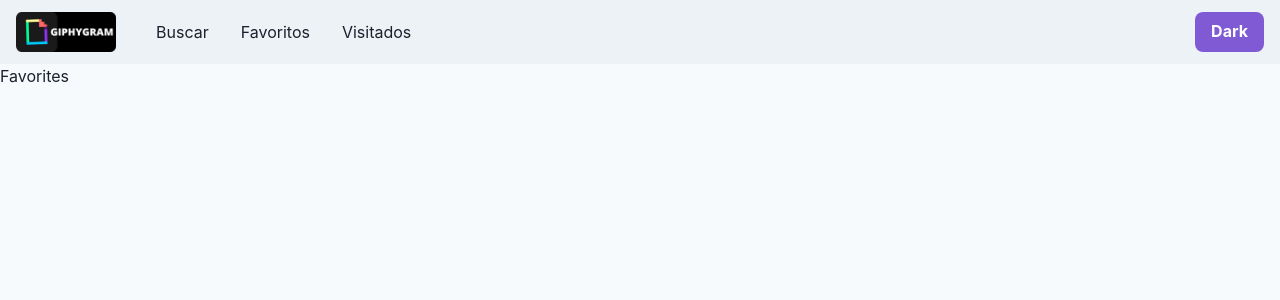
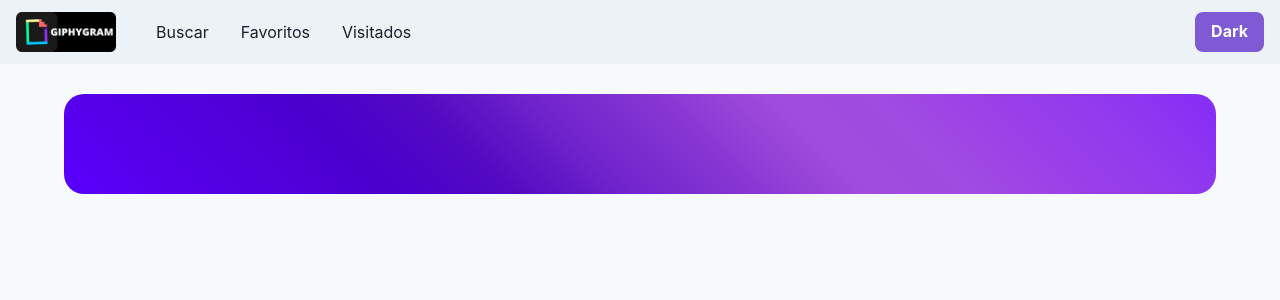
Before and after one commit to TiffMonique/Giphygram, a React (Create React App) app: page /favoritos in a window 1280 px wide. Shown: the top 300 px of the page. Built offline with nearby package versions, Linux system fonts and the light colour scheme; the HTML template or start-up script is replaced by a standard one.

Commit message:
feat: agrega favoritos a pagina de favoritos

```diff
--- a/src/components/Favorites/Favorites.tsx
+++ b/src/components/Favorites/Favorites.tsx
@@ -1,4 +1,114 @@
+import React from "react";
+import { useNavigate } from "react-router-dom";
+// Chakra imports
+import {
+  Flex,
+  Button,
+  Icon,
+  Image,
+  useColorModeValue,
+  SimpleGrid,
+  Box,
+} from "@chakra-ui/react";
+import { IoClose } from "react-icons/io5";
+import { useDispatch, useSelector } from "react-redux";
+import { CardProps } from "../Cards/types";
+import { RootState } from "../../redux/store";
+
 function Favorites() {
-  return <div>Favorites</div>;
+  const boxBg = useColorModeValue("white !important", "#111c44 !important");
+  const iconBox = useColorModeValue("gray.100", "whiteAlpha.200");
+  const iconColor = useColorModeValue("brand.200", "white");
+  const navigate = useNavigate();
+  const dispatch = useDispatch();
+  const gifs = useSelector((state: RootState) => state.favoritesGifs);
+  return (
+    <>
+      <Box h="100%" w="100%">
+        <Flex
+          flexDirection="row"
+          maxW="90%"
+          px="10px"
+          my="30px"
+          mx="auto"
+          style={{
+            backgroundImage: `linear-gradient(
+                            45deg,
+                            hsl(261deg 100% 50%) 0%,
+                            hsl(262deg 100% 46%) 9%,
+                            hsl(262deg 100% 43%) 18%,
+                            hsl(262deg 100% 40%) 27%,
+                            hsl(264deg 90% 40%) 36%,
+                            hsl(267deg 70% 47%) 45%,
+                            hsl(271deg 64% 52%) 55%,
+                            hsl(275deg 67% 58%) 64%,
+                            hsl(274deg 72% 59%) 73%,
+                            hsl(272deg 79% 58%) 82%,
+                            hsl(269deg 85% 58%) 91%,
+                            hsl(266deg 92% 57%) 100%
+                          )`,
+          }}
+          bgSize="cover"
+          py="50px"
+          borderRadius="20px"
+        >
+          <Flex
+            direction={{ base: "row", xl: "row" }}
+            mx="auto"
+            rowGap="20px"
+            columnGap="20px"
+          >
+            <SimpleGrid columns={{ base: 1, md: 2, lg: 3 }} spacing="40px">
+              {gifs?.map((element: CardProps) => {
+                return (
+                  <div key={element.id}>
+                    <Flex
+                      borderRadius="20px"
+                      bg={boxBg}
+                      p="20px"
+                      h="345px"
+                      w={{ base: "100%", sm: "345px" }}
+                      alignItems="center"
+                      direction="column"
+                    >
+                      <Flex w="100%" mb="18px">
+                        <Button
+                          w="38px"
+                          h="38px"
+                          textAlign="center"
+                          justifyContent="center"
+                          borderRadius="12px"
+                          me="12px"
+                          bg={iconBox}
+                          onClick={() => {
+                            dispatch({ type: "deletFavoritedGif", payload: element });
+                          }}
+                        >
+                          <Icon
+                            w="24px"
+                            h="24px" as={IoClose} color={iconColor} />
+                        </Button>
+                      </Flex>
+                      <Image
+                        src={element.images.fixed_height.url}
+                        maxW="100%"
+                        maxH="100%"
+                        borderRadius="20px"
+                        mb="10px"
+                        className="gif"
+                        onClick={() => {
+                          navigate(`/gif/${element.id}`);
+                        }}
+                      />
+                    </Flex>
+                  </div>
+                );
+              })}
+            </SimpleGrid>
+          </Flex>
+        </Flex>
+      </Box>
+    </>
+  );
 }
 export default Favorites;
```
Also changed, not shown: src/redux/gifs/favorites.ts (+32 -0 lines).
